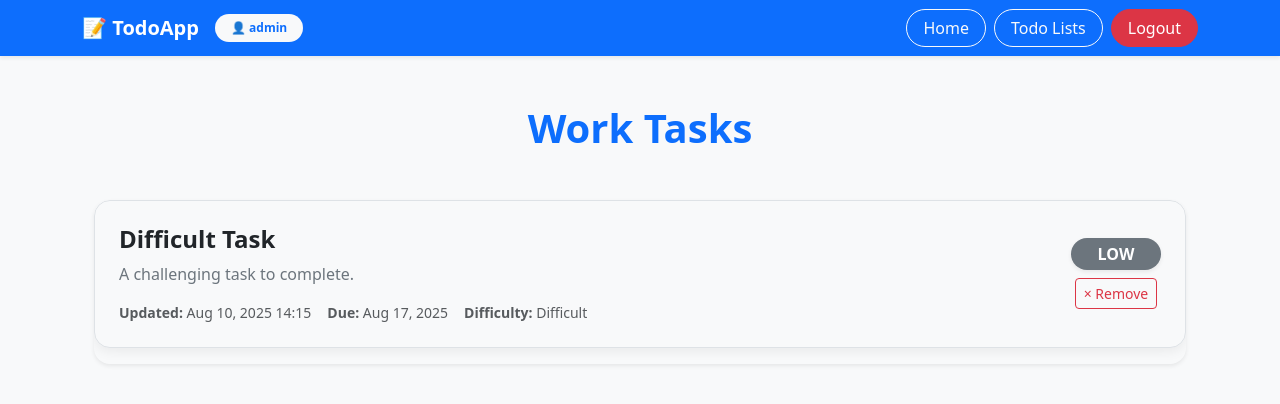
After one commit to LifelongWay/TaskTracker, a Django app: page /tasks/my-tasks/2/ in a window 1280 px wide. The commit adds this page. Shown: the top 404 px of the page. Run offline with Django 5.2, Linux system fonts and the light colour scheme; a user stored in the database is signed in; data comes from the database, SQL or seed files in the repository; both versions use the stored data as it was after the commit.

Commit message:
Add task list detail page with task display and deletion functionality; update CSS styles
- Created page to show tasks within a selected list
- Implemented task deletion feature from the list
- Modified CSS for improved styling and user experience

```diff
--- a/tasks/models.py
+++ b/tasks/models.py
@@ -5,6 +5,7 @@ from django.contrib.auth.models import User
 class List(models.Model): # task list
     user = models.ForeignKey(User, on_delete=models.CASCADE, related_name= 'lists')
     name = models.CharField(max_length=100)
+
 
     def __str__(self):
         return f"List {self.user.username} of User: {self.user.username}"
--- /dev/null
+++ b/tasks/templates/tasks/task_list.html
@@ -0,0 +1,52 @@
+{% extends 'layout.html' %}
+
+{% block title %}
+  {{ list.name }}
+{% endblock %}
+
+{% block content %}
+<div class="container max-width-600 mt-5">
+  <h1 class="page-title mb-5 text-center text-primary fw-bold">{{ list.name }}</h1>
+
+  {% if list.tasks.all %}
+  <ul class="list-group shadow-sm rounded-4 overflow-hidden">
+    {% for task in list.tasks.all %}
+    <li class="list-group-item transition-hover d-flex flex-column flex-md-row justify-content-between align-items-start align-items-md-center gap-3 p-4 mb-3 rounded-4"
+        style="background: #f8f9fa; box-shadow: 0 4px 12px rgba(0,0,0,0.06);">
+
+      <div class="flex-grow-1">
+        <h4 class="mb-2 text-truncate fw-semibold text-dark">{{ task.title }}</h4>
+        <p class="mb-3 text-secondary">{{ task.description }}</p>
+        <div class="small text-muted d-flex flex-wrap gap-3">
+          <div><strong>Updated:</strong> {{ task.updated_at|date:"M d, Y H:i" }}</div>
+          <div><strong>Due:</strong> {{ task.due_date|date:"M d, Y" }}</div>
+          <div><strong>Difficulty:</strong> {{ task.difficulty|title }}</div>
+        </div>
+      </div>
+
+      <div class="d-flex flex-column align-items-center gap-2">
+        <span class="badge fs-6 px-3 py-2
+          {% if task.priority == 'high' %}bg-danger
+          {% elif task.priority == 'medium' %}bg-warning text-dark
+          {% else %}bg-secondary
+          {% endif %} rounded-pill text-uppercase shadow-sm text-center"
+          style="min-width: 90px;">
+          {{ task.priority }}
+        </span>
+
+        <!-- Remove Button -->
+        <form method="post" action="{% url 'tasks:remove-task' list_id=list.id task_id=task.id %}">
+          {% csrf_token %}
+          <button type="submit" class="btn btn-sm btn-outline-danger" title="Remove task">
+            &times; Remove
+          </button>
+        </form>
+      </div>
+    </li>
+    {% endfor %}
+  </ul>
+  {% else %}
+  <p class="text-center text-muted fs-5 mt-5">No tasks in this list yet.</p>
+  {% endif %}
+</div>
+{% endblock %}
--- a/tasks/urls.py
+++ b/tasks/urls.py
@@ -4,6 +4,8 @@ from . import views
 app_name = 'tasks'
 
 urlpatterns = [
-    path('my-tasks/', views.all_tasks, name = 'my-tasks'),
-    path('create-list/', views.new_task_list, name = 'new-list')
+    path('my-task-lists/', views.all_tasks, name = 'my-task-lists'),
+    path('create-list/', views.new_task_list, name = 'new-list'),
+    path('my-tasks/<int:id>/', views.task_list, name = "my-task-list"),
+    path('my-tasks/<int:list_id>/remove/task/id=<int:task_id>/', views.remove_task, name = "remove-task" )
 ]
--- a/tasks/views.py
+++ b/tasks/views.py
@@ -9,17 +9,17 @@ def all_tasks(request):
     user = request.user
 
     context = {
-        'active_page': 'my-tasks',
+        'active_page': 'my-task-lists',
         'task_lists': List.objects.filter(user = user),
     }
 
-    return render(request, 'tasks/all-tasks.html', context)
+    return render(request, 'tasks/task_lists.html', context)
 
 @login_required(login_url='users:login')
 def new_task_list(request):
     user = request.user
     context = {
-        'active_page': 'my-tasks',
+        'active_page': 'my-task-lists',
         'task_lists': List.objects.filter(user=user),
     }
 
@@ -29,7 +29,7 @@ def new_task_list(request):
             new_list = form.save(commit=False)
             new_list.user = user
             new_list.save()  # saving new list
-            return redirect('tasks:my-tasks')  # <-- move inside here
+            return redirect('tasks:my-task-lists')  # <-- move inside here
         else:
             context['form'] = form  # show errors if invalid
             return render(request, 'tasks/new-list.html', context)
@@ -37,3 +37,18 @@ def new_task_list(request):
     form = TaskListForm()
     context['form'] = form
     return render(request, 'tasks/new-list.html', context)
+
+
+@login_required(login_url = 'users:login')
+def task_list(request, id):
+    user = request.user
+    list = List.objects.filter(user = user).get(pk = id)
+    return render(request, 'tasks/task_list.html', {"list": list})
+
+@login_required(login_url = 'users:login')
+def remove_task(request, list_id, task_id):
+    user = request.user
+    list = List.objects.filter(user = user).get(pk = list_id)
+    task_to_delete = list.tasks.get(pk = task_id)
+    task_to_delete.delete()
+    return redirect('tasks:my-task-list', id=list_id)
--- a/templates/layout.html
+++ b/templates/layout.html
@@ -27,7 +27,7 @@
     <!-- Navigation Buttons -->
     <div class="d-flex gap-2">
       <a class="btn btn{% if active_page != 'homepage' %}-outline{% endif %}-light rounded-pill px-3" href="{% url 'homepage' %}">Home</a>
-      <a class="btn btn{% if active_page != 'my-tasks' %}-outline{% endif %}-light rounded-pill px-3" href="{% url 'tasks:my-tasks' %}">Todo Lists</a>
+      <a class="btn btn{% if active_page != 'my-task-lists' %}-outline{% endif %}-light rounded-pill px-3" href="{% url 'tasks:my-task-lists' %}">Todo Lists</a>
       {% if not user.is_authenticated %}
         <a class="btn btn-warning text-dark rounded-pill px-3" href="{% url 'users:login' %}">Login</a>
       {% else %}
--- a/todoweb/templates/todoweb/homepage.html
+++ b/todoweb/templates/todoweb/homepage.html
@@ -15,7 +15,7 @@ Home
     Organize your tasks effortlessly and boost your productivity.<br>
     Create, manage, and track your to-do lists all in one place.
   </p>
-  <a href="{% url 'tasks:my-tasks' %}" class="btn btn-primary btn-lg rounded-pill px-5 shadow">
+  <a href="{% url 'tasks:my-task-lists' %}" class="btn btn-primary btn-lg rounded-pill px-5 shadow">
     View Your Todo Lists
   </a>
 </div>
--- a/users/views.py
+++ b/users/views.py
@@ -1,6 +1,7 @@
 from django.shortcuts import render, redirect
 from django.contrib.auth.forms import UserCreationForm, AuthenticationForm
 from django.contrib.auth import login, authenticate, logout
+
 # Create your views here.
 def register(request):
     if request.method == 'POST':
@@ -23,7 +24,7 @@ def login_view(request):
             if user is not None:
                 # credentials are right - create session
                 login(request, user)
-                return redirect('tasks:my-tasks')
+                return redirect('tasks:my-task-lists')
             else:
                 return render(request, 'users/login.html', {'form': form, 'error': True})
         else:
```
Also changed, not shown: tasks/static/tasks/styles.css (+79 -0 lines), tasks/templates/tasks/all-tasks.html (deleted, +0 -31 lines), tasks/templates/tasks/task_lists.html (added, +33 -0 lines), db.sqlite3.
